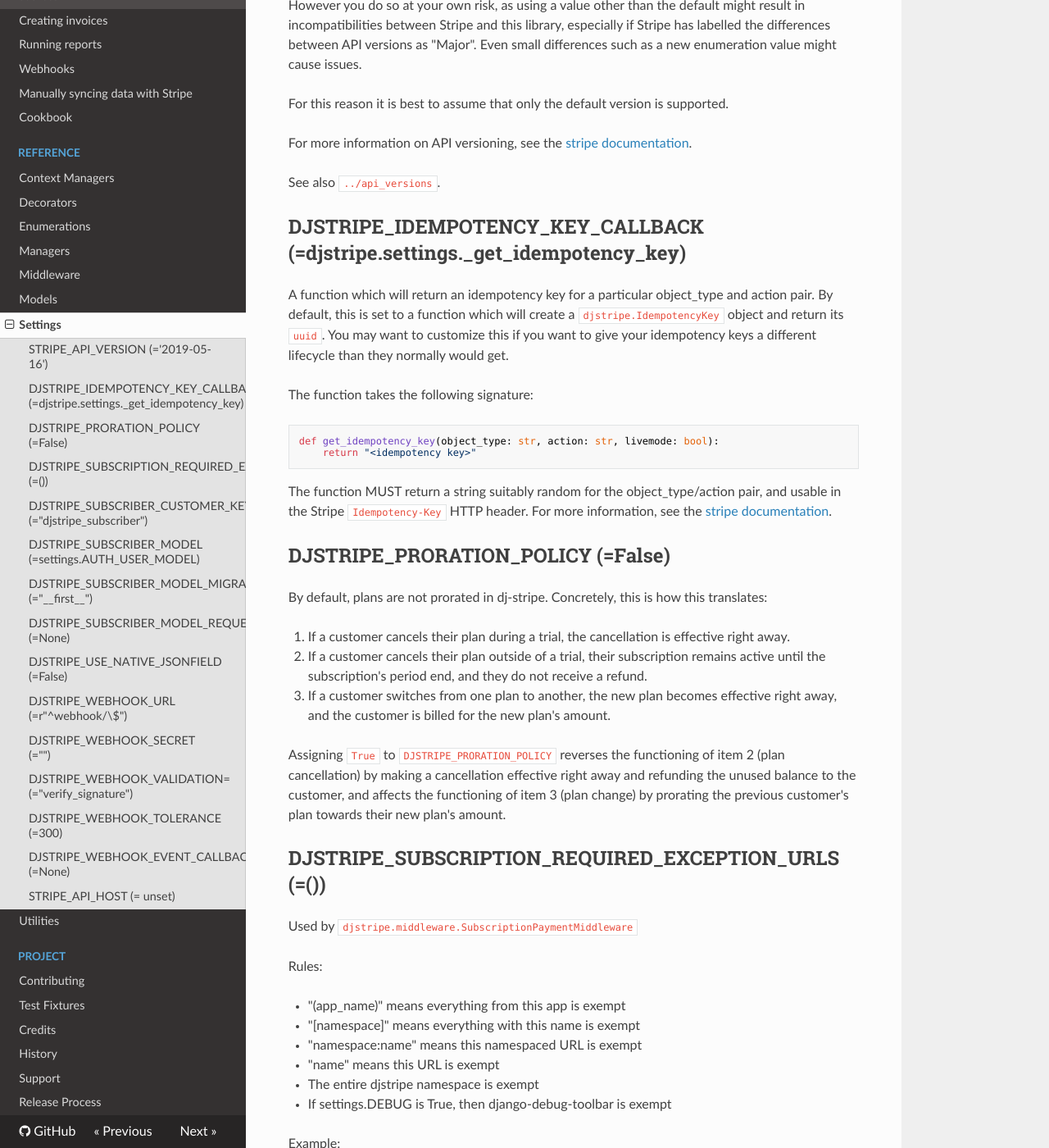
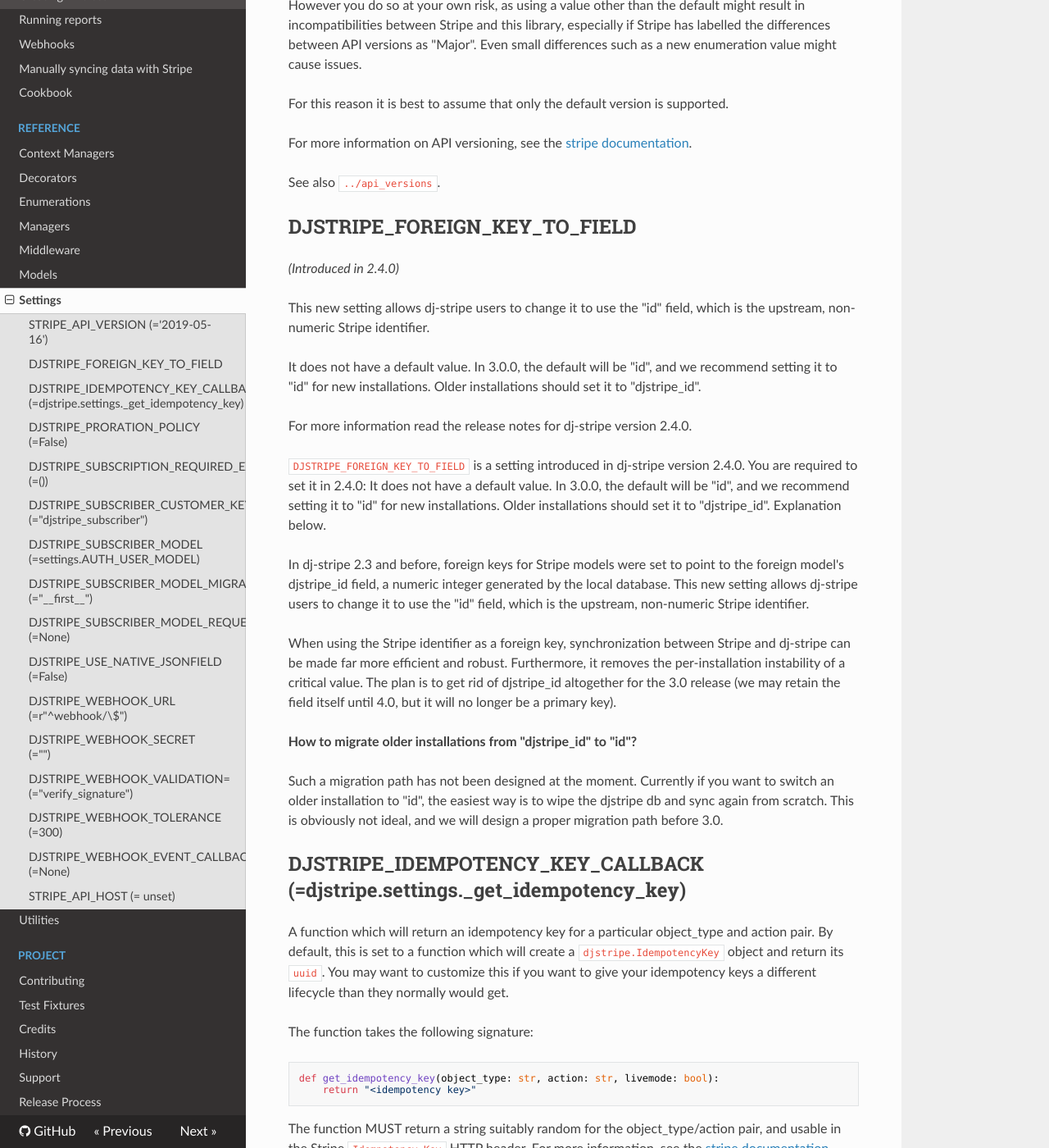
Before and after one commit to dj-stripe/dj-stripe, an MkDocs documentation site: the page built from docs/reference/settings.md, in a window 1280 px wide and 1400 px high, scrolled down 421 px. Shown: the whole window at 82% size. Built offline with MkDocs 1.6.1, drawn with Linux system fonts in a browser that asks for light colours; nearby versions of some CDN libraries; some of the changed text lies outside the part shown.

Commit message:
Add note about DJSTRIPE_FOREIGN_KEY_TO_FIELD to HISTORY.md
Source: https://github.com/dj-stripe/dj-stripe/issues/1265#issuecomment-727023317

```diff
--- a/docs/reference/settings.md
+++ b/docs/reference/settings.md
@@ -25,6 +25,45 @@ For more information on API versioning, see the [stripe
 documentation](https://stripe.com/docs/upgrades).
 
 See also `../api_versions`.
+
+## DJSTRIPE_FOREIGN_KEY_TO_FIELD
+
+*(Introduced in 2.4.0)*
+
+This new setting allows dj-stripe users to change it to use the "id" field,
+which is the upstream, non-numeric Stripe identifier.
+
+It does not have a default value. In 3.0.0, the default will be "id", and
+we recommend setting it to "id" for new installations. Older installations
+should set it to "djstripe_id".
+
+For more information read the release notes for dj-stripe version 2.4.0.
+
+`DJSTRIPE_FOREIGN_KEY_TO_FIELD` is a setting introduced in dj-stripe version
+2.4.0. You are required to set it in 2.4.0: It does not have a default value.
+In 3.0.0, the default will be "id", and we recommend setting it to "id" for
+new installations. Older installations should set it to "djstripe_id".
+Explanation below.
+
+In dj-stripe 2.3 and before, foreign keys for Stripe models were set to
+point to the foreign model's djstripe_id field, a numeric integer generated
+by the local database. This new setting allows dj-stripe users to change
+it to use the "id" field, which is the upstream, non-numeric
+Stripe identifier.
+
+When using the Stripe identifier as a foreign key, synchronization
+between Stripe and dj-stripe can be made far more efficient and robust.
+Furthermore, it removes the per-installation instability of a critical
+value. The plan is to get rid of djstripe_id altogether for the 3.0
+release (we may retain the field itself until 4.0, but it will no longer
+be a primary key).
+
+**How to migrate older installations from "djstripe_id" to "id"?**
+
+Such a migration path has not been designed at the moment. Currently if
+you want to switch an older installation to "id", the easiest way is to
+wipe the djstripe db and sync again from scratch. This is obviously not
+ideal, and we will design a proper migration path before 3.0.
 
 ## DJSTRIPE_IDEMPOTENCY_KEY_CALLBACK (=djstripe.settings.\_get_idempotency_key)
 
```
Also changed, not shown: HISTORY.md (+8 -0 lines).
